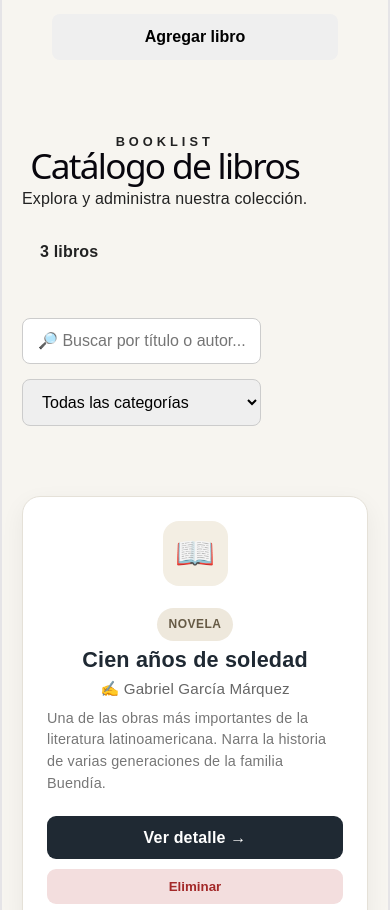
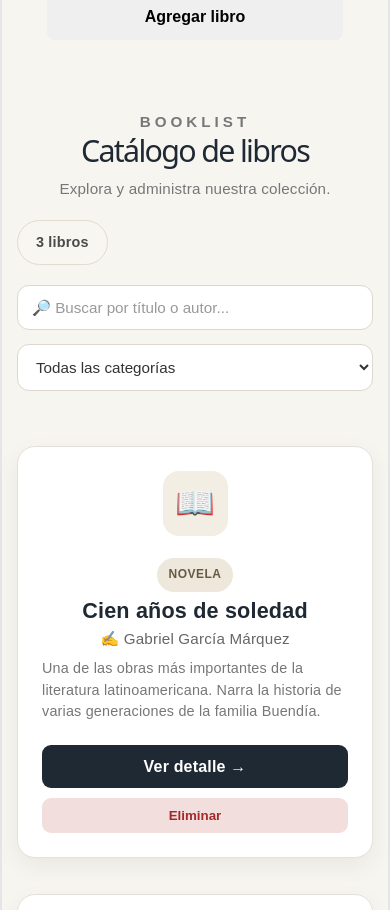
Before and after one commit to zickojavier-art/BookList, a Vue app: page /libros in a window 390 px wide. Shown: the part 1020-1930 px from the top of the page. Built offline with nearby package versions, Linux system fonts and the light colour scheme.

Commit message:
style: mejorar diseño del catalogo

```diff
--- a/src/views/ListaLibros.vue
+++ b/src/views/ListaLibros.vue
@@ -112,66 +112,130 @@ export default {
 </script>
 <style scoped>
 .lista {
-  max-width: 1100px;
+  max-width: 1150px;
   margin: 0 auto;
-  padding: 50px 20px;
+  padding: 60px 20px 80px;
 }
 
+/* ENCABEZADO */
 .encabezado {
-  display: flex;
-  justify-content: space-between;
-  align-items: center;
-  margin-bottom: 40px;
+  display: grid;
+  grid-template-columns: 1fr auto;
+  align-items: end;
   gap: 20px;
+  margin-bottom: 25px;
 }
 
 .subtitulo {
-  font-size: 0.8rem;
+  margin: 0 0 8px;
+  font-size: 0.75rem;
   letter-spacing: 4px;
-  font-weight: bold;
-  margin-bottom: 8px;
+  font-weight: 700;
+  color: #8b7d6b;
 }
 
 h1 {
+  margin: 0 0 10px;
+  color: #1f2933;
   font-size: 2.8rem;
-  margin: 0 0 10px;
+  line-height: 1.1;
 }
 
 .encabezado p {
   margin: 0;
+  color: #777;
+  font-size: 1.05rem;
 }
 
+/* CONTADOR */
 .contador {
+  display: inline-flex;
+  align-items: center;
+  justify-content: center;
+  min-width: 90px;
   padding: 10px 18px;
-  border-radius: 20px;
-  font-weight: bold;
+  border: 1px solid #e1dbd0;
+  border-radius: 30px;
+  background: #f8f6f1;
+  color: #4a4a4a;
+  font-size: 0.9rem;
+  font-weight: 700;
   white-space: nowrap;
 }
 
+/* FILTROS */
+.filtros {
+  display: grid;
+  grid-template-columns: 1fr 240px;
+  gap: 14px;
+  margin: 0 0 40px;
+}
+
+.filtros input,
+.filtros select {
+  width: 100%;
+  padding: 15px 17px;
+  box-sizing: border-box;
+  border: 1px solid #ddd7cd;
+  border-radius: 12px;
+  background: #fff;
+  color: #333;
+  font-family: inherit;
+  font-size: 0.95rem;
+  outline: none;
+  transition: all 0.2s ease;
+}
+
+.filtros input::placeholder {
+  color: #999;
+}
+
+.filtros input:focus,
+.filtros select:focus {
+  border-color: #8b7d6b;
+  box-shadow: 0 0 0 3px rgba(139, 125, 107, 0.1);
+}
+
+/* CONTENEDOR DE LIBROS */
 .libros-container {
   display: flex;
   flex-direction: column;
+  gap: 18px;
 }
 
+/* SIN RESULTADOS */
 .sin-libros {
+  padding: 80px 20px;
+  border: 1px dashed #d8d1c5;
+  border-radius: 20px;
+  background: #faf9f6;
   text-align: center;
-  padding: 80px 20px;
-  border-radius: 15px;
 }
 
 .icono {
+  margin-bottom: 15px;
   font-size: 4rem;
-  margin-bottom: 15px;
 }
 
 .sin-libros h2 {
-  margin-bottom: 10px;
+  margin: 0 0 10px;
+  color: #333;
 }
 
+.sin-libros p {
+  margin: 0;
+  color: #888;
+}
+
+/* TABLET */
 @media (max-width: 700px) {
+  .lista {
+    padding: 40px 15px 60px;
+  }
+
   .encabezado {
-    flex-direction: column;
-    align-items: flex-start;
+    grid-template-columns: 1fr;
+    align-items: start;
   }
 
   h1 {
@@ -179,29 +243,35 @@ h1 {
   }
 
   .contador {
-    align-self: flex-start;
+    justify-self: start;
+  }
+
+  .filtros {
+    grid-template-columns: 1fr;
   }
 }
 
-.filtros {
-  display: flex;
-  gap: 15px;
-  margin: 25px 0 30px;
-}
+/* CELULAR */
+@media (max-width: 450px) {
+  .lista {
+    padding-top: 30px;
+  }
 
-.filtros input,
-.filtros select {
-  flex: 1;
-  padding: 13px 15px;
-  border: 1px solid #ccc;
-  border-radius: 8px;
-  font-size: 1rem;
-  box-sizing: border-box;
-}
+  h1 {
+    font-size: 1.9rem;
+  }
 
-@media (max-width: 700px) {
+  .encabezado p {
+    font-size: 0.95rem;
+  }
+
   .filtros {
-    flex-direction: column;
+    margin-bottom: 30px;
+  }
+
+  .filtros input,
+  .filtros select {
+    padding: 13px 14px;
   }
 }
 </style>
```
